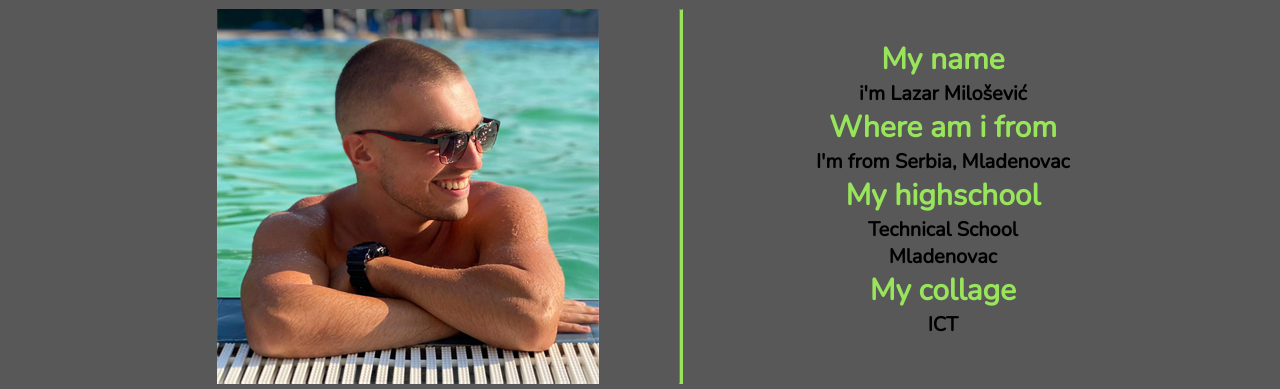
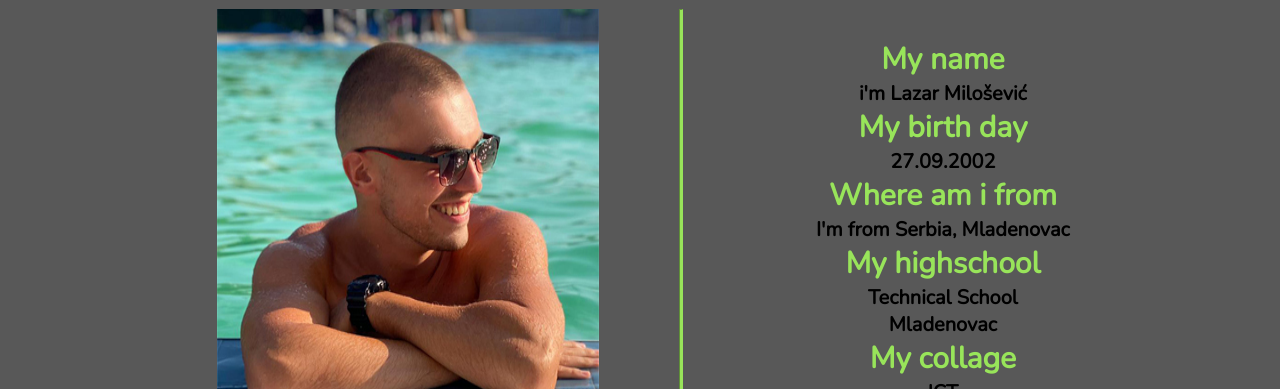
Before and after one commit to lazar146/portfolio, a plain HTML site: page index.html in a window 1280 px wide. Shown: the part 711-1100 px from the top of the page. Drawn offline with nearby package versions, Linux system fonts and the light colour scheme.

Commit message:
Add files via upload

```diff
--- a/index.html
+++ b/index.html
@@ -16,7 +16,7 @@
             <div class="centerblock">
                 <div id="nav">
                     <ul>
-                        <li><a href="index.html">Home</a></li>
+                        <li><a href="#">Home</a></li>
                         <li><a href="#about">About</a></li>
                         <li><a href="#servisi">My Services and Projects</a></li>
                         <li><a href="#skills">Skills</a></li>
@@ -38,6 +38,8 @@
                     <div id="tekst">
                         <h3>My name</h3>
                         <p>i'm Lazar Milošević</p>
+                        <h3>My birth day</h3>
+                        <p>27.09.2002</p>
                         <h3>Where am i from</h3>
                         <p>I'm from Serbia, Mladenovac</p>
                         <h3>My highschool</h3>
--- a/style.scss
+++ b/style.scss
@@ -27,6 +27,9 @@ $malosvetlijasiva: rgb(124, 124, 124);
     padding: 1%;
     text-align: center;
     width: 36%;
+}
+html {
+    scroll-behavior: smooth;
 }
 body::-webkit-scrollbar {
     width: 1em;
```
Also changed, not shown: style.css, 1 other file.
